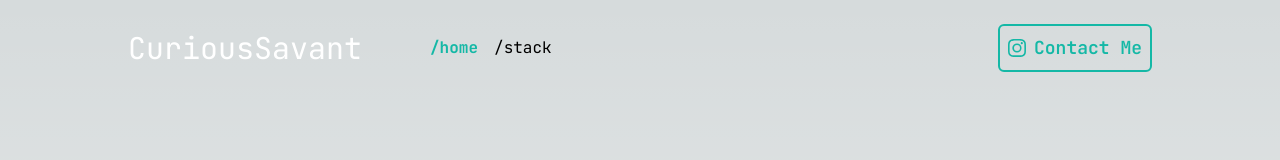
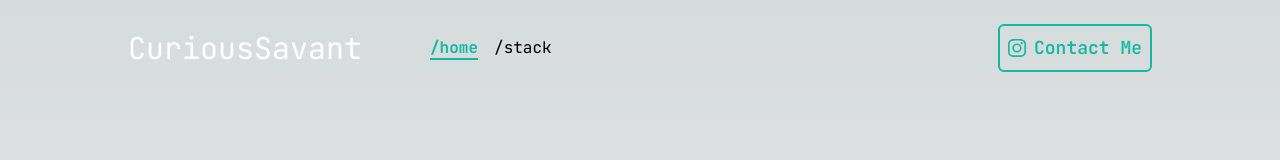
Before and after one commit to CuriousSavant/next-portfolio, a Next.js app: page / in a window 1280 px wide. Shown: the top 160 px of the page. Built offline with nearby package versions, Linux system fonts and the light colour scheme.

Commit message:
change highlight

```diff
--- a/components/Navbar.tsx
+++ b/components/Navbar.tsx
@@ -57,7 +57,7 @@ const Navbar = () => {
                 <Link
                   href={link.href}
                   onClick={() => handleLinkClick(link.href)}
-                  className={`${currentPage === link.href ? 'text-teal-500 font-bold' : ''}`}
+                  className={`${currentPage === link.href ? 'text-teal-500 font-bold border-b-2 border-teal-500' : ''}`}
                 >
                   /{link.name}
                 </Link>
@@ -67,9 +67,9 @@ const Navbar = () => {
         </div>
         <div className='text-black'>
           <button
-            className='border-2 border-teal-500 text-teal-500 text-lg p-2 smooth font-semibold
-            hidden md:flex items-center focus:bg-teal-500 focus:text-black rounded-md
-            hover:bg-teal-500 hover:text-black'
+            className='border-2 border-teal-500 text-teal-500 text-lg p-2 smooth
+            font-semibold hidden md:flex items-center focus:bg-teal-500
+            focus:text-black rounded-md hover:bg-teal-500 hover:text-black'
             onClick={() => window.location.href = 'https://www.instagram.com/junior_dev175/'}>
             <BsInstagram className='mr-2' />
             Contact Me
```
